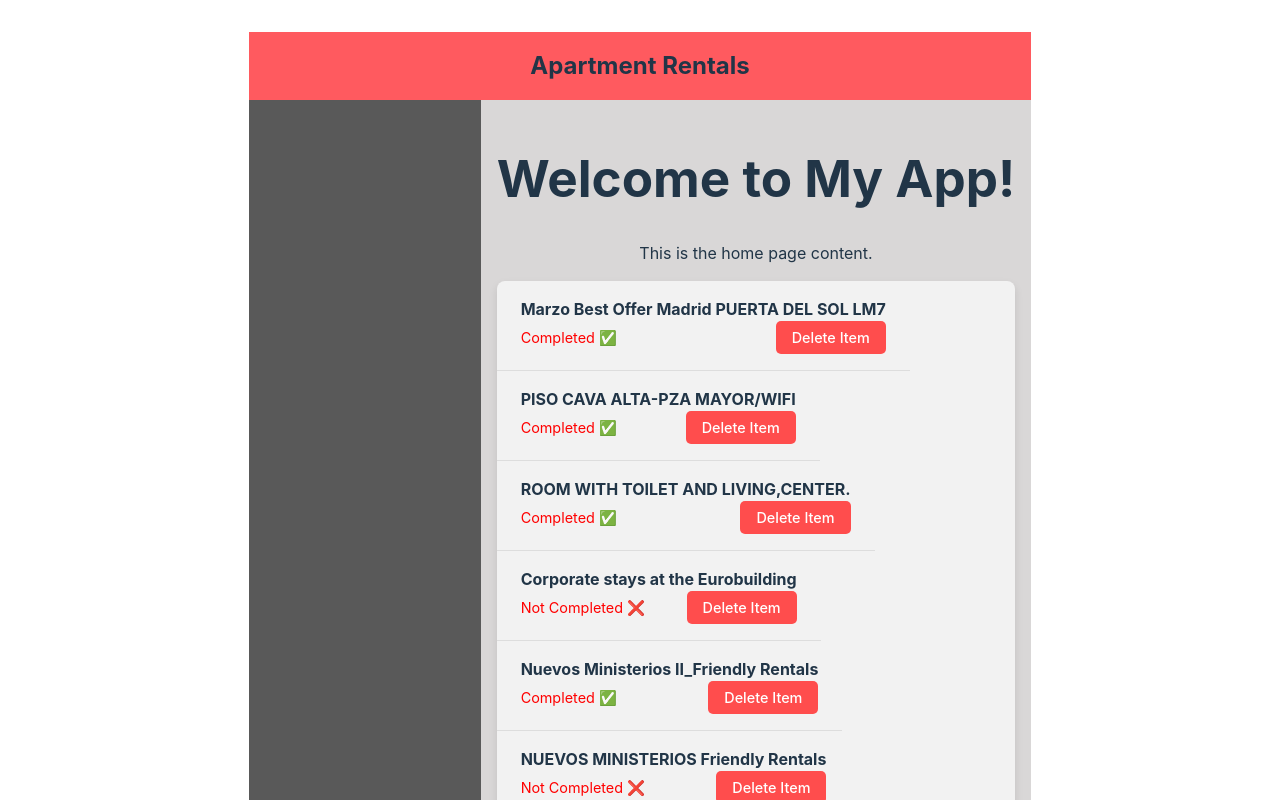
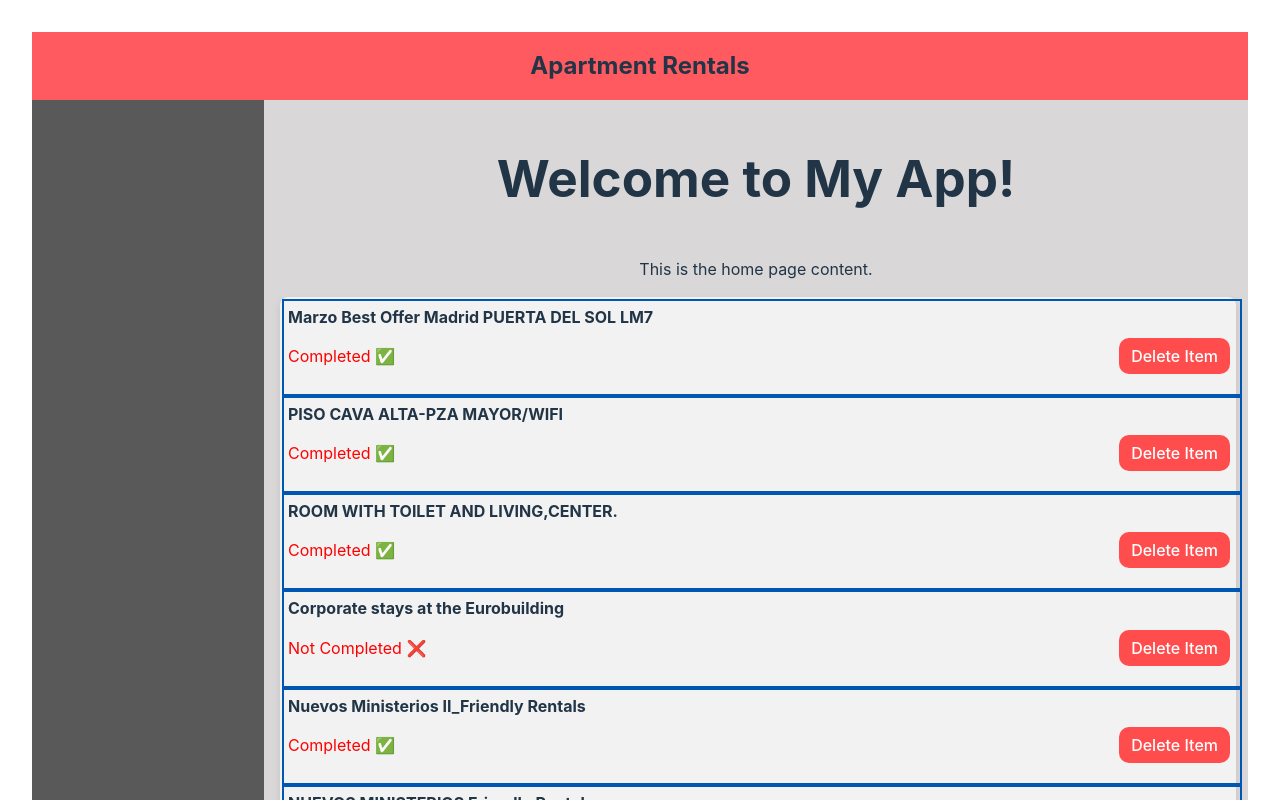
Before and after one commit to dieegoolimaa/airbnb-react-project, a React (Vite) app: page / in a window 1280 px wide. Shown: the top 800 px of the page. Built offline with nearby package versions, Linux system fonts and the light colour scheme.

Commit message:
- some style changes

```diff
--- a/src/App.css
+++ b/src/App.css
@@ -1,5 +1,6 @@
 #root {
-  max-width: 1280px;
+  max-width: 2480px;
+  width: 100%;
   margin: 0 auto;
   padding: 2rem;
   text-align: center;
@@ -45,6 +46,7 @@
   display: flex;
   min-height: 100vh;
   flex-direction: column;
+  max-width: 100vw; /* Corrected to 100% of the viewport width */
 }
 
 .navbar,
@@ -67,7 +69,10 @@
 }
 
 .main-content {
+  display:flex;
+  flex-direction: column;
   background-color: #d9d7d7;
+  width: 100%;
   flex: 1;
   padding: 1rem;
 }
--- a/src/components/ListItem.css
+++ b/src/components/ListItem.css
@@ -1,27 +1,62 @@
+
+ul {
+  display: flex;
+   flex-direction: column;
+    flex: 1;
+  align-items: flex-start;
+  justify-content: flex-start;
+  list-style-type: none; /* Remove default list bullets */
+  padding: 2px;
+  margin: 1px;
+  background-color: #f2f2f2; /* Light grey background */
+  border-radius: 8px; /* Rounded corners for the list */
+  box-shadow: 0 4px 8px rgba(0, 0, 0, 0.1); /* Subtle shadow for depth */
+  /* max-width: 800px; Set a max-width for the list */
+  margin: auto; /* Center the list horizontally */
+  width: 100%; /* Take full width of main-content */
+}
+
+
+
+li button:hover {
+  background-color: #0056b3; /* Darker shade on hover */
+}
+
 .list-item {
+  padding: 2px;
   padding-bottom: 1rem;
+  display: flex; /* Align children (name and details) in a row */
+  flex-direction: column; /* Stack them vertically */
+  border: 2px solid #0056b3;
+  width: 100%; /* Ensure the list item takes full width of the ul */
 }
 
 .list-item-name {
+  padding: 2px;
   font-weight: bold;
+  display: flex;
+  justify-content:flex-start;
+  width: 100%; /* Ensure names take full width */
+  margin-bottom: 0.2rem; /* Give some space between the name and the details */
 }
 
 .list-item-details {
+  padding: 2px;
   display: flex;
   justify-content: space-between;
-  align-items: center;
-  font-size: 0.9rem;
-}
-
-.list-item-details span {
-  color: green; /* or red based on isCompleted status */
+  align-items: center; /* Center items vertically */
+  width: 100%; /* Take the full width */
 }
 
 .delete-button {
   background: #ff4d4d;
   color: white;
   border: none;
-  padding: 0.5rem 1rem;
+  padding: 8px 12px; /* Adjust padding to match your design */
+  margin : 2px 10px;
   cursor: pointer;
-  border-radius: 5px;
+  border-radius: 10px;
+  margin-left: auto; /* Push the button to the right */
 }
+
+/* No need for float: right; on the button */
--- a/src/index.css
+++ b/src/index.css
@@ -66,47 +66,3 @@ button:focus-visible {
     background-color: #f9f9f9;
   }
 }
-
-ul {
-  display: flex;
-  flex-direction: column;
-  align-items: flex-start;
-  justify-content: flex-start;
-  list-style-type: none; /* Remove default list bullets */
-  padding: 0;
-  margin: 0;
-  background-color: #f2f2f2; /* Light grey background */
-  border-radius: 8px; /* Rounded corners for the list */
-  box-shadow: 0 4px 8px rgba(0, 0, 0, 0.1); /* Subtle shadow for depth */
-  max-width: 600px; /* Set a max-width for the list */
-  margin: auto; /* Center the list horizontally */
-}
-
-li {
-  padding: 16px 24px; /* Add more padding for each item */
-  border-bottom: 1px solid #ddd; /* Light grey divider between items */
-  transition: background-color 0.2s; /* Smooth transition for hover effect */
-}
-
-li:last-child {
-  border-bottom: none; /* Remove the divider for the last item */
-}
-
-li:hover {
-  background-color: #e9e9e9; /* Change background on hover */
-}
-
-li button {
-  background-color: #007bff; /* Bootstrap primary color */
-  color: white;
-  border: none;
-  border-radius: 4px;
-  padding: 8px 12px;
-  cursor: pointer;
-  float: right; /* Align the button to the right */
-  transition: background-color 0.2s;
-}
-
-li button:hover {
-  background-color: #0056b3; /* Darker shade on hover */
-}
```
